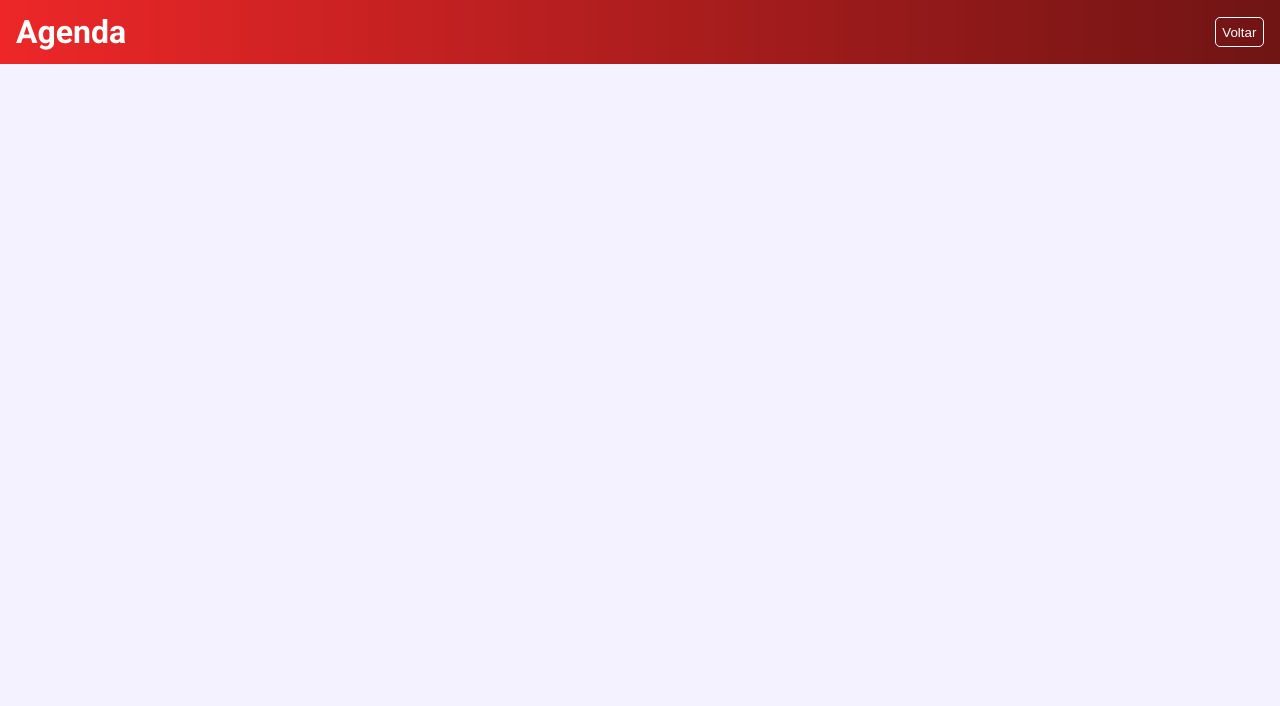
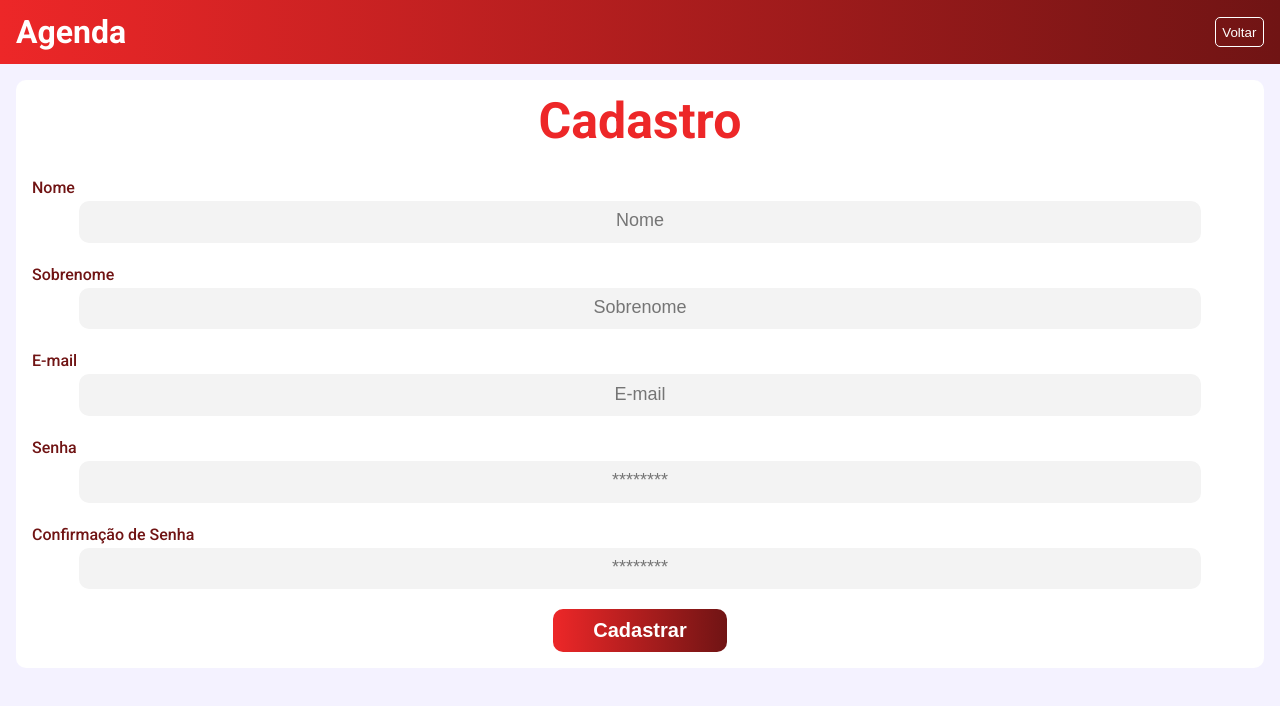
Before and after one commit to MathGPereira/spa-angular, an Angular app: page /criaConta in a window 1280 px wide. Shown: the top 706 px of the page. Built offline with nearby package versions, Linux system fonts and the light colour scheme.

Commit message:
Criando a página de cadastro

```diff
--- a/src/app/componentes/auxiliares-login/auxiliar-conteudo-conta/auxiliar-conteudo-conta.component.html
+++ /dev/null
@@ -1 +0,0 @@
-<p>auxiliar-conteudo-conta works!</p>
--- a/src/app/componentes/auxiliares-login/auxiliar-conteudo-senha/auxiliar-conteudo-senha.component.html
+++ /dev/null
@@ -1 +0,0 @@
-<p>auxiliar-conteudo-senha works!</p>
--- a/src/app/componentes/auxiliares-login/cria-conta/cria-conta.component.css
+++ b/src/app/componentes/auxiliares-login/cria-conta/cria-conta.component.css
@@ -0,0 +1,3 @@
+.form__agrupamento label {
+    margin-top: 1.5em;
+}
--- a/src/app/componentes/auxiliares-login/cria-conta/cria-conta.component.html
+++ b/src/app/componentes/auxiliares-login/cria-conta/cria-conta.component.html
@@ -1 +1,21 @@
 <app-auxiliar-cabecalho></app-auxiliar-cabecalho>
+<section class="principal" role="main">
+    <form action="#" method="POST" autocomplete="on" id="cadastro">
+        <fieldset form="cadastro" name="campos-cadastro" class="form__agrupamento">
+            <legend>Cadastro</legend>
+            <label for="nome" form="cadastro" accesskey="n" id="nome">Nome</label>
+            <input type="text" name="nome" form="cadastro" inputmode="latin-name" autocorrect="on" autocapitalize="on" spellcheck="true" placeholder="Nome" tabindex="1" minlength="3" aria-labelledby="nome" required>
+            <label for="sobrenome" form="cadastro" accesskey="s" id="sobrenome">Sobrenome</label>
+            <input type="text" name="sobrenome" form="cadastro" inputmode="latin-name" autocorrect="on" autocapitalize="on" spellcheck="true" placeholder="Sobrenome" tabindex="2" minlength="2" aria-labelledby="sobrenome" required>
+            <label for="email" form="cadastro" accesskey="e" id="email">E-mail</label>
+            <input type="email" name="email" form="cadastro" inputmode="verbatim" autocorrect="on" placeholder="E-mail" tabindex="3" pattern="^[\w-.]+@([\w-]+\.)+[\w-]{2,4}$" aria-labelledby="email" required>
+            <label for="senha" form="cadastro" id="senha">Senha</label>
+            <input type="password" name="senha" form="cadastro" inputmode="verbatin" autocorrect="on" placeholder="********" tabindex="4" minlength="8" maxlength="20" pattern="^(?=.*[A-Z])(?=.*[!#@$%&])(?=.*[0-9])(?=.*[a-z]).{6,15}$" aria-labelledby="senha" required>
+            <label for="confirmaSenha" form="cadastro" id="confirma-senha">Confirmação de Senha</label>
+            <input type="password" name="confirmaSenha" form="cadastro" inputmode="verbatin" autocorrect="on" placeholder="********" tabindex="5" minlength="8" maxlength="20" pattern="^(?=.*[A-Z])(?=.*[!#@$%&])(?=.*[0-9])(?=.*[a-z]).{6,15}$" aria-labelledby="confirma-senha" required>
+        </fieldset>
+        <fieldset form="cadastro" name="campos-botao" class="form__botoes">
+            <button type="submit" form="cadastrar" tabindex="6">Cadastrar</button>
+        </fieldset>
+    </form>
+</section>
--- a/src/app/componentes/auxiliares-login/troca-senha/troca-senha.component.css
+++ b/src/app/componentes/auxiliares-login/troca-senha/troca-senha.component.css
@@ -1,3 +1,3 @@
-.form__agrupamento label[for="senha"], .form__agrupamento label[for="confirmaSenha"] {
+.form__agrupamento label {
     margin-top: 1.5em;
 }
--- a/src/styles.css
+++ b/src/styles.css
@@ -70,6 +70,7 @@ body {
 }
 
 button {
+    cursor: pointer;
     display: block;
 }
 
```
Also changed, not shown: src/app/componentes/auxiliares-login/auxiliar-conteudo-conta/auxiliar-conteudo-conta.component.ts (deleted, +0 -10 lines), src/app/componentes/auxiliares-login/auxiliar-conteudo-senha/auxiliar-conteudo-senha.component.ts (deleted, +0 -10 lines), src/app/componentes/auxiliares-login/auxiliar-conteudo-conta/auxiliar-conteudo-conta.component.css (deleted), src/app/componentes/auxiliares-login/auxiliar-conteudo-senha/auxiliar-conteudo-senha.component.css (deleted), 2 other files (tests, documents, lock files or other folders).
